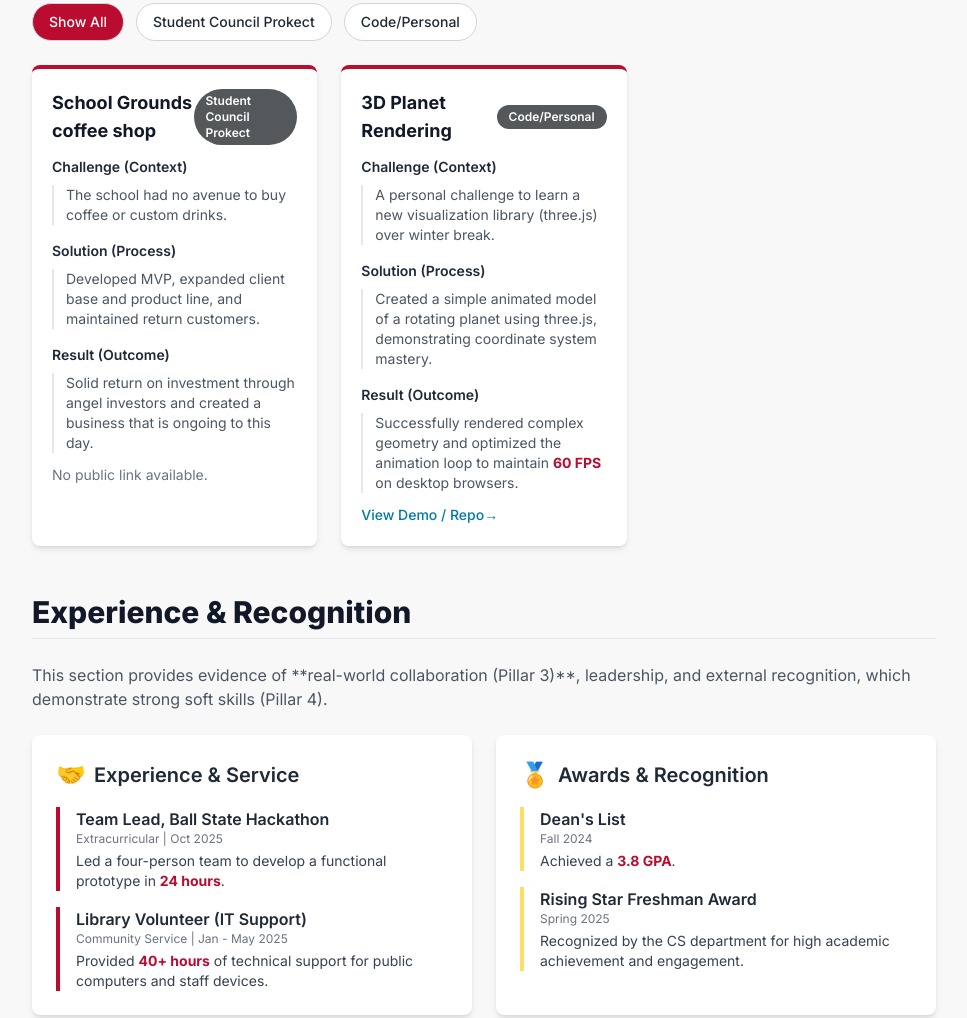
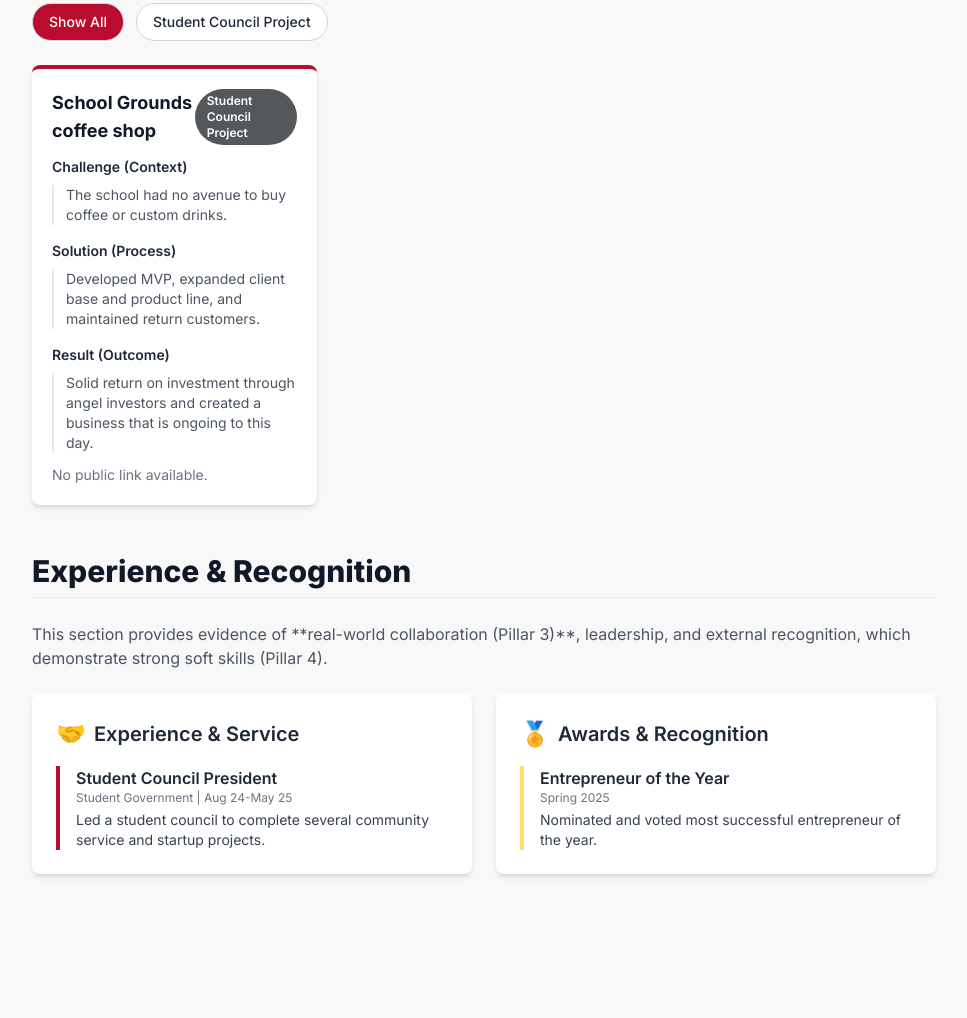
Before and after one commit to 07jessebrown-cmyk/ISOM210-7-PBL-Project, a plain HTML site: page index.html in a window 1280 px wide. Shown: the part 1555-2573 px from the top of the page, without its empty margins (296-1263 px from the left). After the commit the page ends 2477 px from the top, so only its background shows below. Drawn offline with nearby package versions, Linux system fonts and the light colour scheme.

Commit message:
Update index.html

```diff
--- a/index.html
+++ b/index.html
@@ -291,31 +291,21 @@ CONFIRMATION: NO SVG graphics used. NO Mermaid JS used. -->
         const projectData = [
             {
                 title: "School Grounds coffee shop",
-                category: "Student Council Prokect",
+                category: "Student Council Project",
                 challenge: "The school had no avenue to buy coffee or custom drinks.",
                 solution: "Developed MVP, expanded client base and product line, and maintained return customers.",
                 result: "Solid return on investment through angel investors and created a business that is ongoing to this day.",
                 link: ""
             },
-            {
-                title: "3D Planet Rendering",
-                category: "Code/Personal",
-                challenge: "A personal challenge to learn a new visualization library (three.js) over winter break.",
-                solution: "Created a simple animated model of a rotating planet using three.js, demonstrating coordinate system mastery.",
-                result: "Successfully rendered complex geometry and optimized the animation loop to maintain **60 FPS** on desktop browsers.",
-                link: "https://riley.github.io/planet-render"
-            }
         ];
 
         // 1.4 EXPERIENCE & AWARDS (REQUIRED)
         const recognitionData = {
             experience: [
-                { title: "Team Lead, Ball State Hackathon", type: "Extracurricular", duration: "Oct 2025", detail: "Led a four-person team to develop a functional prototype in **24 hours**." },
-                { title: "Library Volunteer (IT Support)", type: "Community Service", duration: "Jan - May 2025", detail: "Provided **40+ hours** of technical support for public computers and staff devices." },
+                { title: "Student Council President", type: "Student Government", duration: "Aug 24-May 25", detail: "Led a student council to complete several community service and startup projects." },
             ],
             awards: [
-                { title: "Dean's List", duration: "Fall 2024", detail: "Achieved a **3.8 GPA**." },
-                { title: "Rising Star Freshman Award", duration: "Spring 2025", detail: "Recognized by the CS department for high academic achievement and engagement." },
+                { title: "Entrepreneur of the Year", duration: "Spring 2025", detail: "Nominated and voted most successful entrepreneur of the year." },
             ]
         };
 
```
